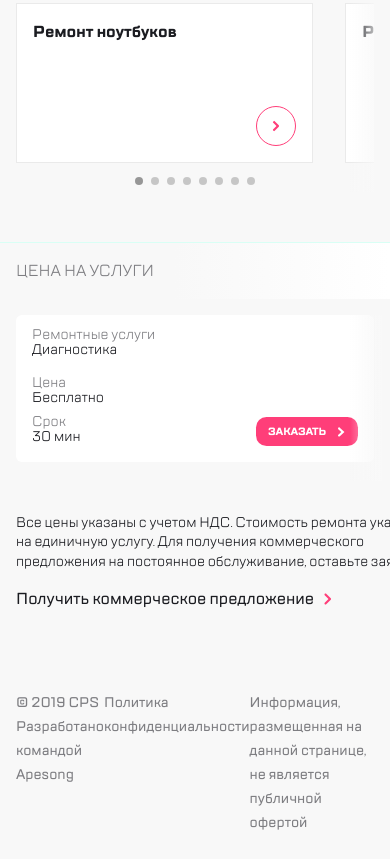
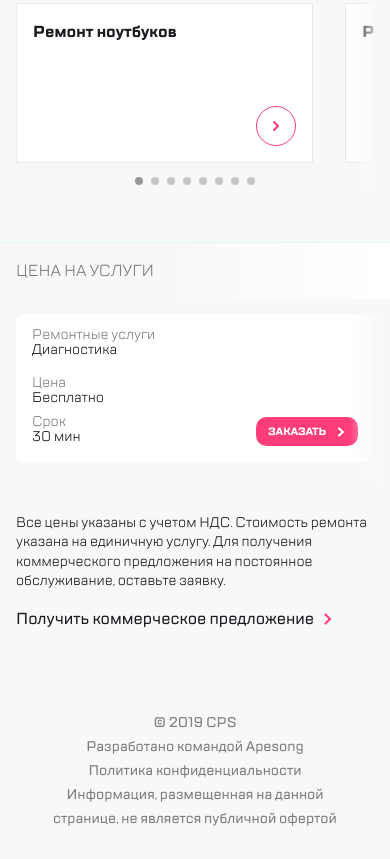
Before and after one commit to vanyagetc13/kata_final.github.io, a plain HTML site: page index.html in a window 390 px wide. Shown: the part 1124-1983 px from the top of the page. Drawn offline with nearby package versions, Linux system fonts and the light colour scheme.

Commit message:
footer fixes

```diff
--- a/style.css
+++ b/style.css
@@ -1056,6 +1056,12 @@ h3 {
     margin-left: auto; }
   .logo::before {
     display: none; }
+  .table__info {
+    width: auto; }
+  .footer {
+    flex-direction: column;
+    align-items: center;
+    text-align: center; }
   .price__table {
     display: block;
     overflow: visible;
```
Also changed, not shown: 1 other file.
